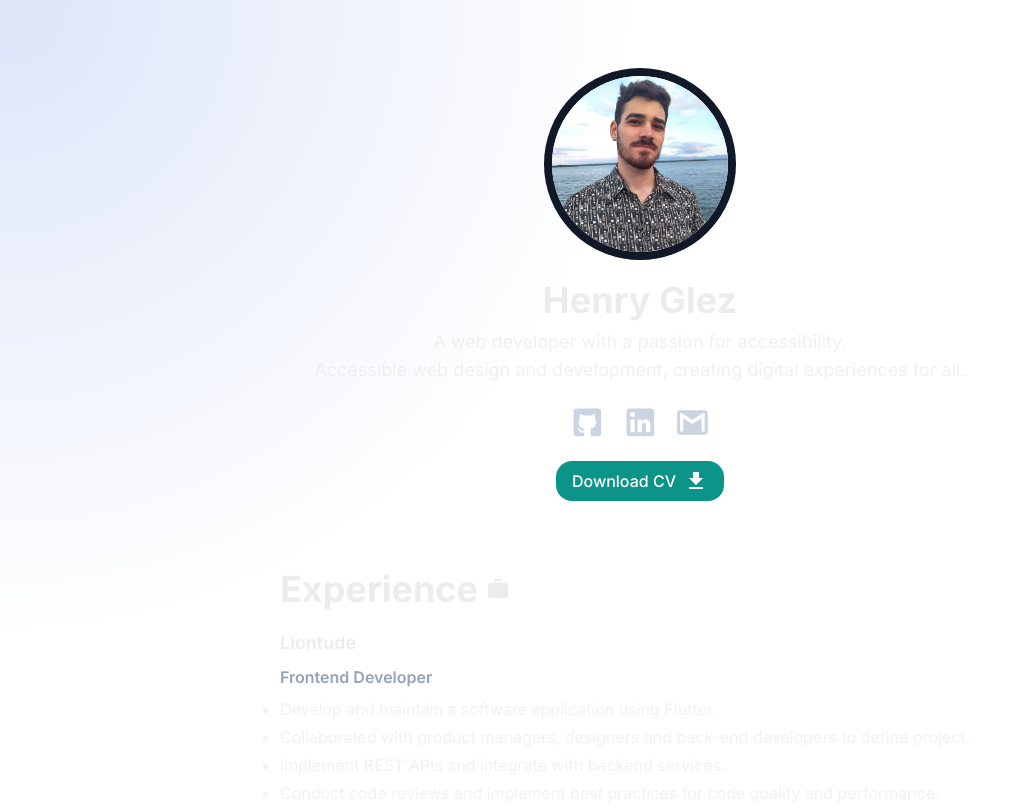
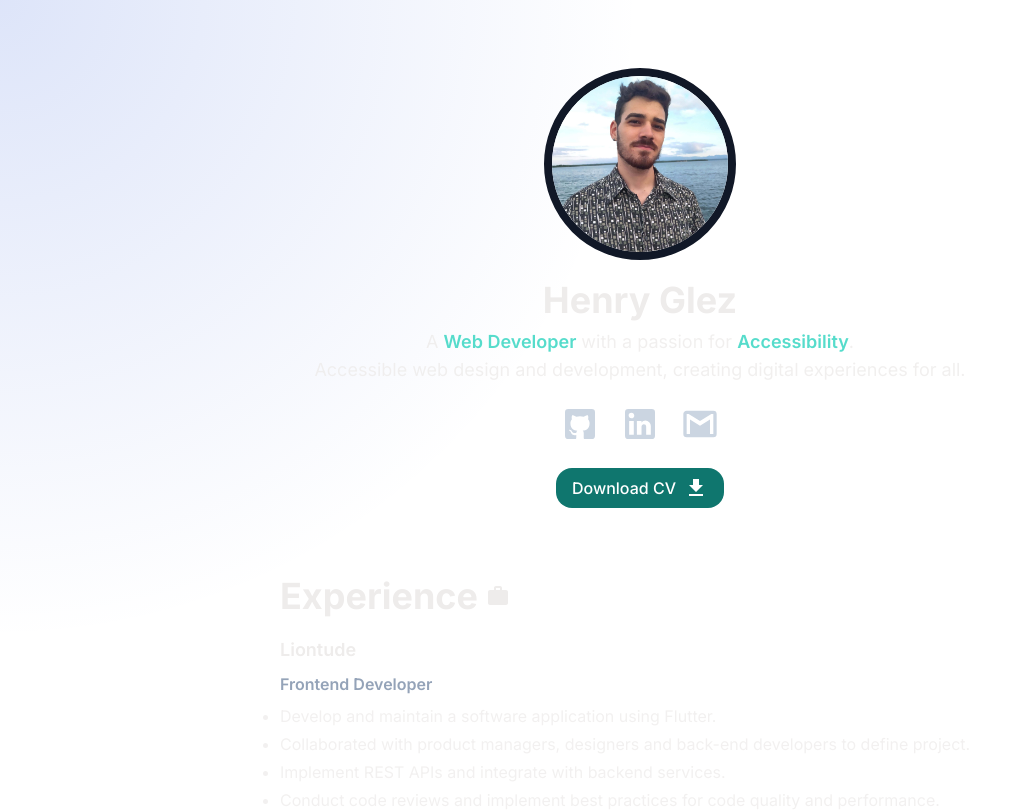
Before and after one commit to henryglez02/henryglez02.github.io, a Next.js app: page / in a window 1280 px wide. Shown: the top 811 px of the page, without its empty margins (0-1031 px from the left). Built offline with nearby package versions, Linux system fonts and the light colour scheme.

Commit message:
fix(a11y)-color contrast fixes

```diff
--- a/app/page.tsx
+++ b/app/page.tsx
@@ -8,9 +8,6 @@ import { experience, projects, skills } from "@/data/data";
 export default function Page() {
   return (
     <div className="flex relative flex-col  min-h-screen max-w-3xl animate-fade-in-y items-center justify-center m-auto py-10">
-      {/* <header className="hidden w-full px-6 py-4  z-10 sticky top-0  backdrop-blur-lg text-white  justify-between items-center">
-        <p>Hello</p> <p>mode</p>
-      </header> */}
       <main className="flex flex-col gap-12 px-6 items-center justify-center ">
         <section
           id="introduction"
@@ -29,23 +26,27 @@ export default function Page() {
           <div className="flex flex-col justify-center items-center gap-2 ">
             <h1 className="text-2xl sm:text-4xl font-bold">Henry Glez</h1>
             <p className="  sm:text-lg opacity-80 text-center">
-              A web developer with a passion for accessibility.{" "}
+              A{" "}
+              <span className="text-teal-400 font-semibold">Web Developer</span>{" "}
+              with a passion for{" "}
+              <span className="text-teal-400 font-semibold">Accessibility</span>
+              .{" "}
               <span className="flex">
                 Accessible web design and development, creating digital
                 experiences for all.
               </span>
             </p>
           </div>
-          <div className="flex items-center gap-4 justify-center ">
+          <div className="flex items-center gap-5 justify-center ">
             <Link
               aria-label="Github"
-              className="text-slate-300 hover:text-teal-300"
+              className="text-slate-300 hover:outline-2 hover:outline hover:outline-teal-600 rounded"
               href="https://github.com/henryglez02"
             >
               <svg
                 xmlns="http://www.w3.org/2000/svg"
-                width="2.3em"
-                height="2.3em"
+                width="2.5em"
+                height="2.5em"
                 viewBox="0 0 24 24"
               >
                 <path
@@ -56,13 +57,13 @@ export default function Page() {
             </Link>
             <Link
               aria-label="LinkedIn"
-              className="text-slate-300 hover:text-teal-300"
+              className="text-slate-300 hover:outline-2 hover:outline hover:outline-teal-600 rounded "
               href="https://linkedin.com/in/henryglez02"
             >
               <svg
                 xmlns="http://www.w3.org/2000/svg"
-                width="2.3em"
-                height="2.3em"
+                width="2.5em"
+                height="2.5em"
                 viewBox="0 0 24 24"
               >
                 <path
@@ -73,13 +74,13 @@ export default function Page() {
             </Link>
             <Link
               aria-label="Gmail"
-              className="text-slate-300 hover:text-teal-300"
+              className="text-slate-300  hover:outline-2 hover:outline hover:outline-teal-600 rounded "
               href="mailto:henryglez02@gmail.com"
             >
               <svg
                 xmlns="http://www.w3.org/2000/svg"
-                width="2.3em"
-                height="2.3em"
+                width="2.5em"
+                height="2.5em"
                 viewBox="0 0 24 24"
               >
                 <path
@@ -90,7 +91,7 @@ export default function Page() {
             </Link>
           </div>
           <Link
-            className=" font-medium py-2 px-4 rounded-2xl flex gap-2 items-center justify-center bg-teal-600 text-white hover:bg-teal-500 transition-all duration-300"
+            className=" font-medium py-2 px-4 mt-1 rounded-2xl flex gap-2 items-center justify-center bg-teal-700 text-white hover:outline-2 hover:outline hover:outline-teal-600 hover:outline-offset-4 focus:outline-offset-4 "
             href="https://drive.google.com/uc?export=download&id=1DBF2cSxI0JsrKA84dvVDAh3sNDJAdOct"
           >
             Download CV
--- a/components/project-item.tsx
+++ b/components/project-item.tsx
@@ -43,7 +43,7 @@ export const ProjectItem: React.FC<ProjectItemProps> = ({
         {techs.map((tech, index) => (
           <li
             key={index}
-            className="rounded-full bg-teal-400/10 px-3 py-1 text-sm sm:text-sm font-medium  text-teal-300"
+            className="rounded-full ring-1 ring-gray-800 px-3 py-1 text-sm sm:text-sm font-medium  text-teal-400"
           >
             {tech}
           </li>
```
